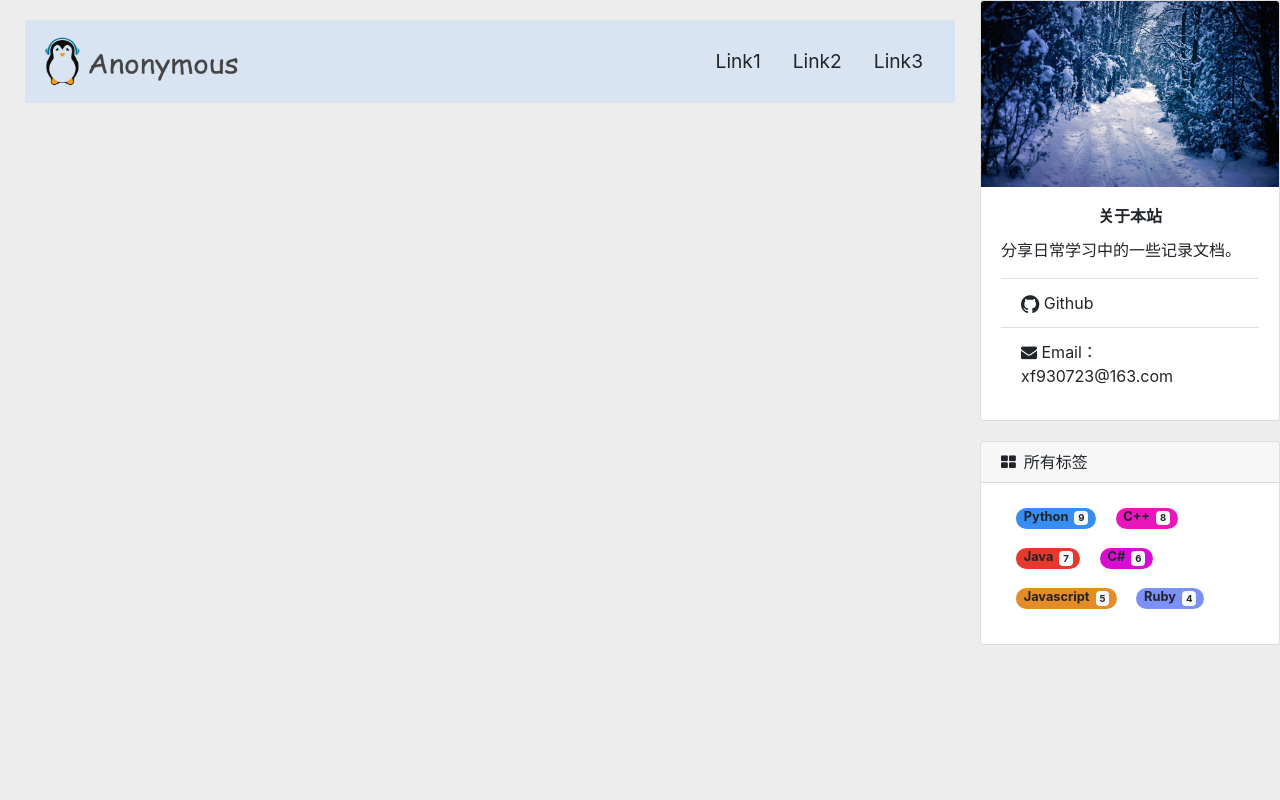
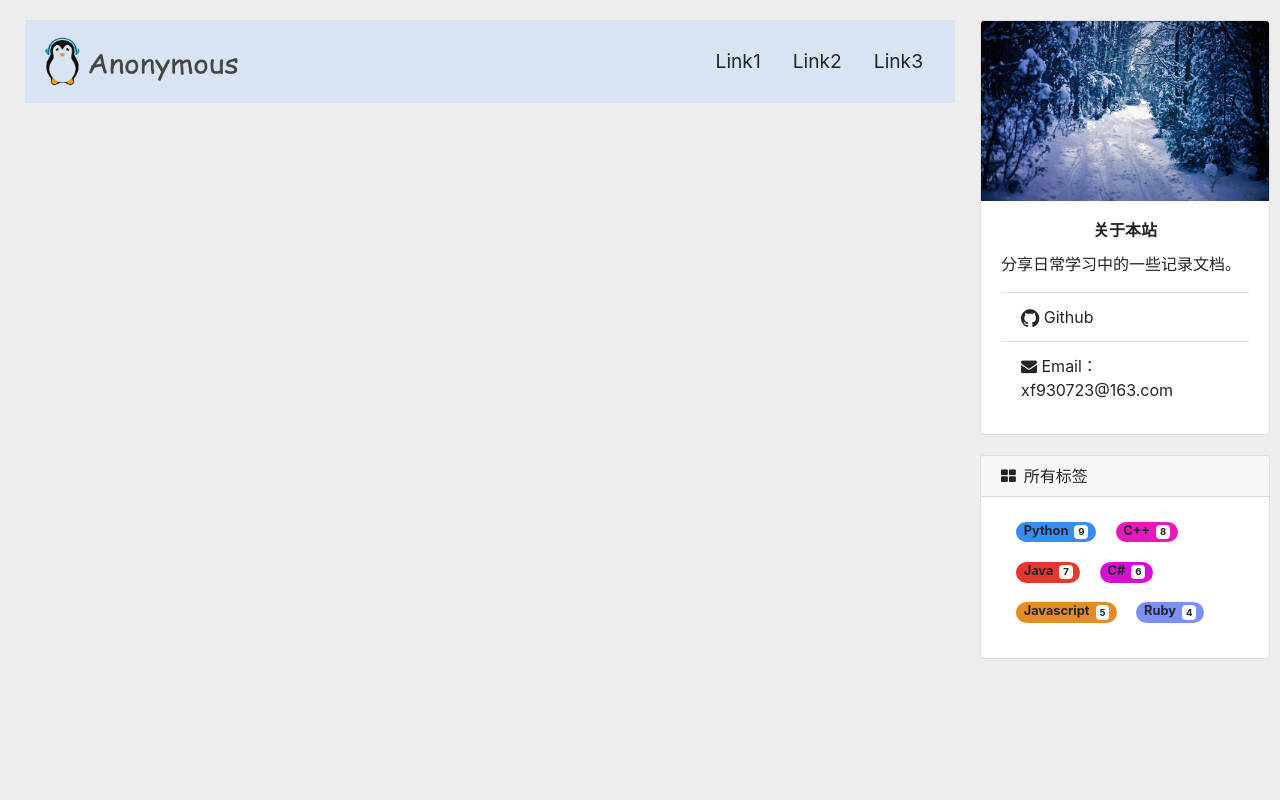
Before and after one commit to AnonymousXF/BlogV2.0, a Python web app: template app/templates/base.html in a window 1280 px wide. Run offline with Jinja, Linux system fonts and the light colour scheme; the template is opened without the code that fills it, so the values that code supplies are empty.

Commit message:
Update sidebar.css

```diff
--- a/app/static/css/sidebar.css
+++ b/app/static/css/sidebar.css
@@ -9,6 +9,7 @@
     width: 100%;
     height: 100vh;
     background-color: #ededed;
+    overflow: auto;
 }
 
 .sidebar {
@@ -21,16 +22,17 @@
     max-width: 300px;
     min-width: 300px;
     height: 100%;
-    overflow: auto;
+    /*overflow: auto;*/
 }
 
 .about-me{
-    border: 2px;
+    margin-right: 10px;
+    margin-top: 20px;
 }
 
 .tag-panel{
     margin-top: 20px;
-    border: 2px;
+    margin-right: 10px;
 }
 
 .main {
@@ -41,7 +43,7 @@
 }
 
 .main-content{
-    overflow: auto;
+
 }
 
 @media screen and (max-width: 900px){
```
